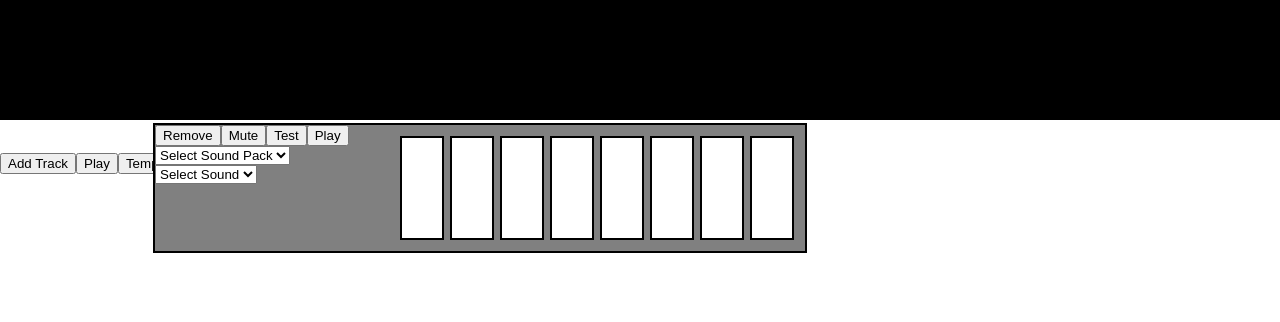
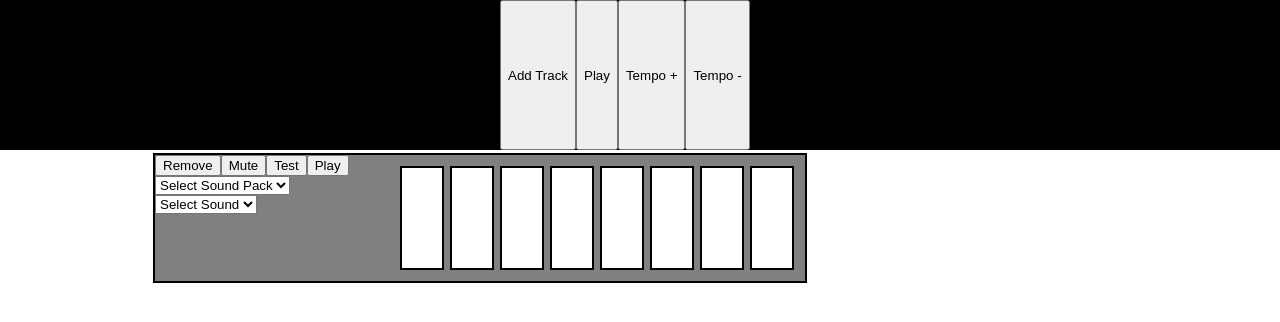
Before and after one commit to Tatiannna/beat-maker, a website: page index.html in a window 1280 px wide. Drawn offline with Linux system fonts and the light colour scheme.

Commit message:
Add styling to canvas, nav

```diff
--- a/style.css
+++ b/style.css
@@ -6,9 +6,16 @@
 }
 
 #nav {
-    height: 120px;
+    height: 150px;
     background-color: black;
     color: white;
+    display: flex;
+}
+
+#canvas{
+    background-color: black;
+    height: 100%;
+    width: 500px;
 }
 
 
```
